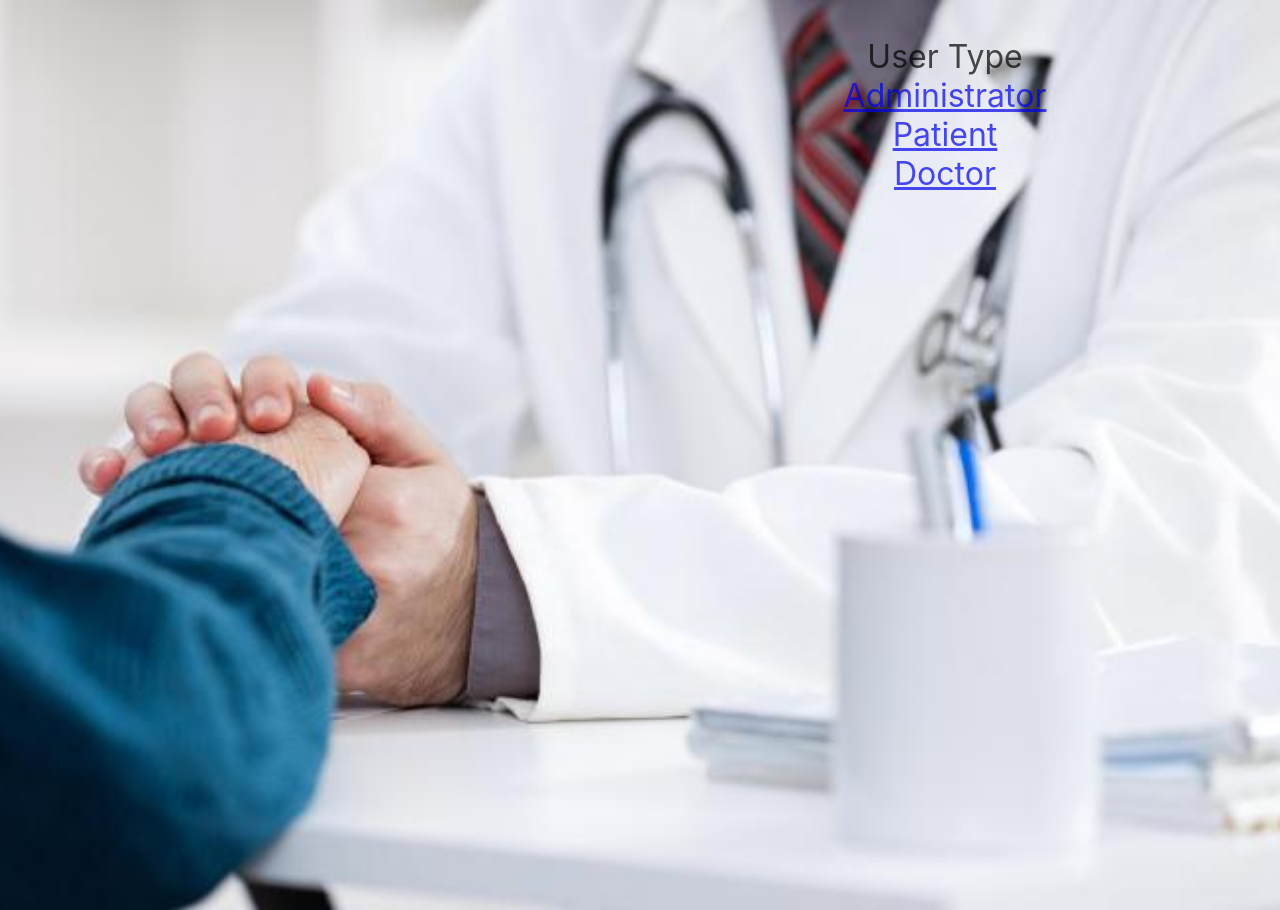
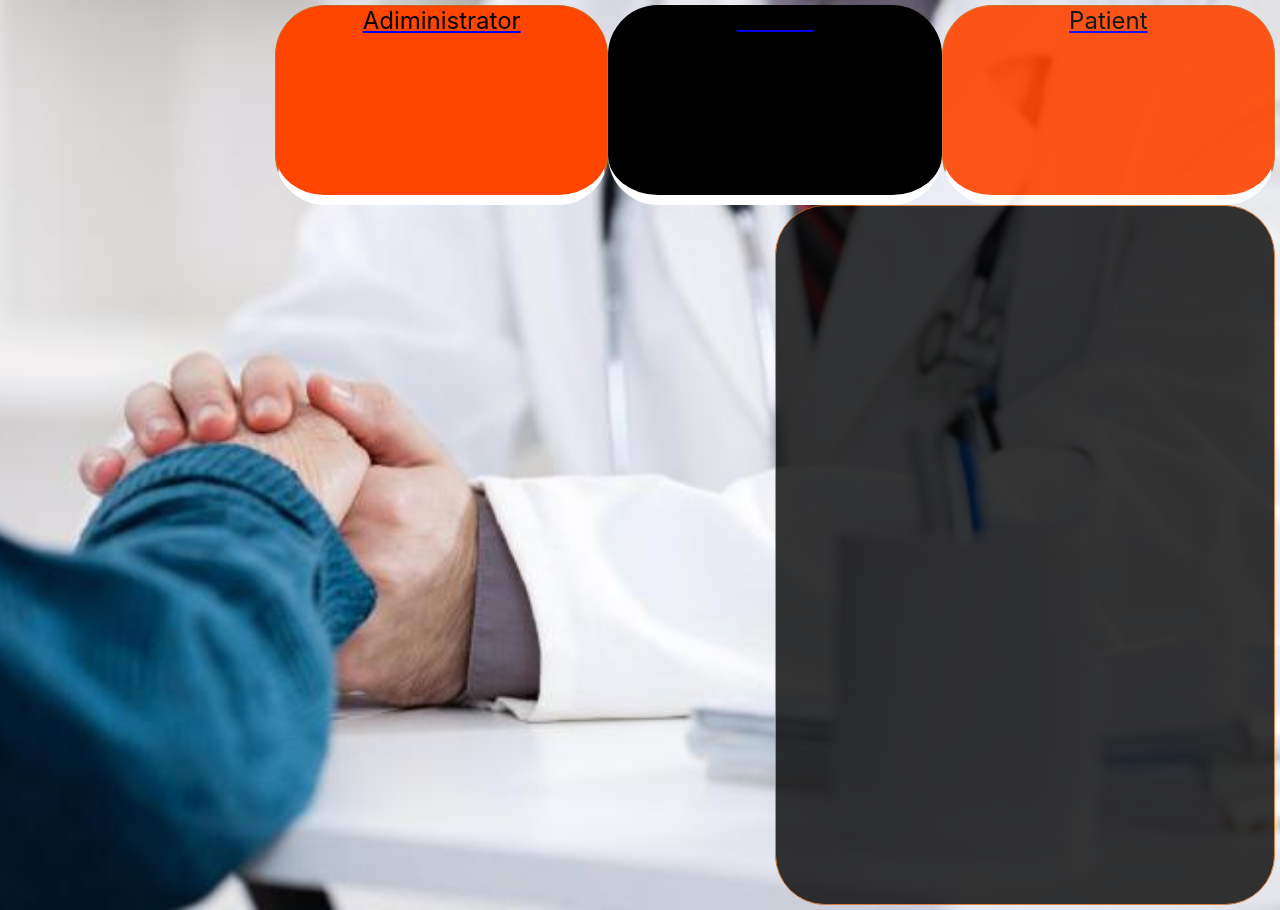
Before and after one commit to may-burkom/MAC-App---React, a React (Create React App) app: page /new-admin in a window 1280 px wide. Built offline with nearby package versions, Linux system fonts and the light colour scheme.

Commit message:
login froms added

```diff
--- a/src/App.css
+++ b/src/App.css
@@ -1,57 +1,81 @@
 
 .grid-container {
   display: grid;
-  background-image: url("./components/admin-home/css/login-home.jpg");
-   height: 100%;
+background-color: black;
+  grid-template-columns: 1fr;
+  grid-template-rows: 1fr;
+  gap: 0px 0px;
+  background-image: url("./login-home.jpg");
+  width: 100%;
+  height: 100%;
   background-position: center;
   background-size: cover;
+  font-size: x-large;
   background-repeat: no-repeat;
-  background-color: salmon;
-  grid-template-columns: 1fr 4fr ;
-  grid-template-rows: 1fr 1fr ;
+  grid-template-areas:
+    "login-main";
+}
+
+.login-main {
+  display: grid;
+  grid-template-columns: 1fr;
+  grid-template-rows: 0.4fr 1.6fr;
   gap: 0px 0px;
   grid-template-areas:
-    "user-content body body body"
-    "user-content body body body";
+    "header"
+    "login-pages";
+  grid-area: login-main;
 }
-.user-content {
-   grid-area: user-content;
-   height: 900px;
-   opacity: 70%;
-   font-size: xx-large;
-   ;}
+
 .header {
+  display: grid;
+  grid-template-columns: 1fr 1fr 1fr;
+  grid-template-rows: 1fr;
+  gap: 0px 0px;
+  grid-template-areas:
+    "admin-user doctor-user patient-user";
   grid-area: header;
-  padding-top: 0%;
- background-color: rebeccapurple;
- font-size:medium; }
-.body{
-  grid-area: body;
-  margin: auto 0px;
-  border-radius: 5px;
-  height: 35px;
-  margin-top: 20px;
-  margin: 20px;
-  width: max-content;
-  font-size: small;
-  width: 400px;
-  color: white;
-  opacity: 60%;
-  margin: auto 0px;
-  height: 500px;
-  border-radius: 50px;
-  text-align: center;
-  font-family: Verdana, Geneva, Tahoma, sans-serif;
-  font-size: 25px bold;
-  margin-left: 300px;}
-.content li{
-  float:left;
-  text-align-last: center;
-  list-style-type: none;
-  padding-right: 30px;
+}
+
+.admin-user { grid-area: admin-user;
+border: chocolate 1px solid;
+background-color: orangered;
+border-bottom: white 10px solid;
+border-radius: 50px 50px 50px 50px;
+text-align: center;
+height: 200px;
 
 }
-li{
 
-   list-style-type: none
+.doctor-user { grid-area: doctor-user;
+border-bottom: white 10px solid;
+border-radius: 50px 50px 50px 50px;
+background-color: black;
+text-align: center;
+height: 200px;
+ }
+
+.patient-user { grid-area: patient-user;
+border: chocolate 1px solid;
+border-bottom: white 10px solid;
+border-radius: 50px 50px 50px 50px;
+background-color: orangered;
+text-align: center;
+height: 200px;
+opacity: .9;
 }
+
+.login-pages { grid-area: login-pages;
+background-color: black;
+text-align: center;
+width: 500px;
+border-radius: 50px 50px 50px 50px;
+border: chocolate 1px solid;
+height: 700px;
+margin-left: 500px;
+opacity: .79;
+}
+.login-pages button{
+  background-color: orangered;
+  height: 50px;
+}
--- a/src/App.js
+++ b/src/App.js
@@ -5,39 +5,59 @@ import AdminLogin from './components/user-login/AdminLogin.js'
 import DoctorLogin from './components/user-login/DoctorLogin.js'
 import PatientLogin from './components/user-login/PatientLogin.js'
 //import 'bootstrap/dist/css/bootstrap.min.css';
+import axios from "axios"
+class App extends Component {
+
+   getLoginDataDoctor = () =>{
+     const loginForm = document.querySelector('.doctor')
+
+  // Process the sumbission of the form
+  loginForm.addEventListener('submit', function (event) {
+    // Stopping the normal action of the form so that we can handle things here
+    event.preventDefault()
+    console.log(event.target)
+    console.log("Submitting the login form")
+    var formData = new FormData(loginForm)
+    console.log(formData)
+    // Posting that data to our API
+    axios.post('http://localhost:3330/login-doctor', formData)
+  })
+  }
 
 
-class App extends Component {
   render() {
-    console.log('this should be rendering...')
+
     return (
-      <div className="grid-container">
+      <div class="grid-container">
         <BrowserRouter>
-          <div className="user-content">
-            <div>
-              <ul>User Type
-                <Link to="/admin-login"><li>Administrator</li></Link>
-                <Link to="/patient-login"><li>Patient</li></Link>
-                <Link to="/doctor-login"><li>Doctor</li></Link>
-              </ul>
+        <div class="login-main">
+          <div class="header">
+            <div class="admin-user">
+              <Link to="/admin-login"><div>Adiministrator</div></Link>
+            </div>
+            <div class="doctor-user">
+              <Link to="/doctor-login"><div>Doctor</div></Link>
+            </div>
+            <div class="patient-user">
+              <Link Link to="/patient-login"><div>Patient</div></Link>
             </div>
           </div>
-          <div className="body">
+          <div class="login-pages">
             <Switch>
               <Route exact path="/admin-login">
-              <AdminLogin/>
+                <AdminLogin />
               </Route>
               <Route exact path="/patient-login">
-              <PatientLogin/>
+                <PatientLogin />
               </Route>
               <Route exact path="/doctor-login">
-              <DoctorLogin/>
+                  <DoctorLogin LogDoc={this.getLoginDataDoctor}/>
               </Route>
             </Switch>
           </div>
+        </div>
        </BrowserRouter>
       </div>
-
     )
   }
 }
```
Also changed, not shown: src/login-home.jpg (added). Lines whose indentation alone changed are shown as unchanged.
